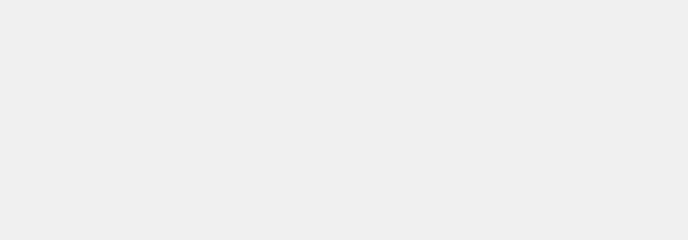
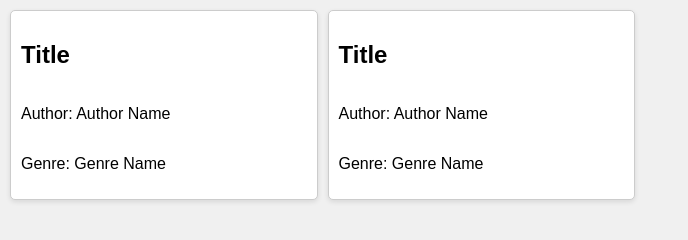
Before and after one commit to JK9913/Library, a plain HTML site: page index.html in a window 1280 px wide. Shown: the whole page, without its empty margins (0-688 px from the left). Drawn offline with Linux system fonts and the light colour scheme.

Commit message:
Added grid to the bookcase and added flex to the book element itself. tested with two test pre-defined books

```diff
--- a/index.html
+++ b/index.html
@@ -8,7 +8,16 @@
 </head>
 <body>
     <div class="bookcase">
-
+        <div class="book">
+            <h2>Title</h2>
+            <p>Author: Author Name</p>
+            <p>Genre: Genre Name</p>
+        </div>
+        <div class="book">
+            <h2>Title</h2>
+            <p>Author: Author Name</p>
+            <p>Genre: Genre Name</p>
+        </div>
     </div>
 </body>
 </html>
--- a/style.css
+++ b/style.css
@@ -8,8 +8,19 @@ body {
 }
 
 .bookcase {
+    display: grid;
+    grid-template: repeat(4, 1fr) / repeat(4, 1fr);
+    grid-gap: 10px;
+    margin: 10px;
+}
+
+.book {
+    background-color: #fff;
+    border: 1px solid #ccc;
+    border-radius: 5px;
+    box-shadow: 0 2px 5px rgba(0, 0, 0, 0.1);
     display: flex;
-    flex-wrap: wrap;
-    justify-content: center;
-    padding: 20px;
+    flex-direction: column;
+    justify-content: space-between;
+    padding: 10px;
 }
```
